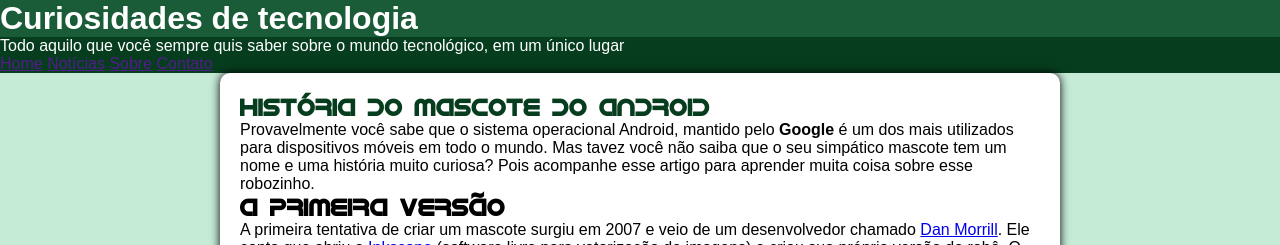
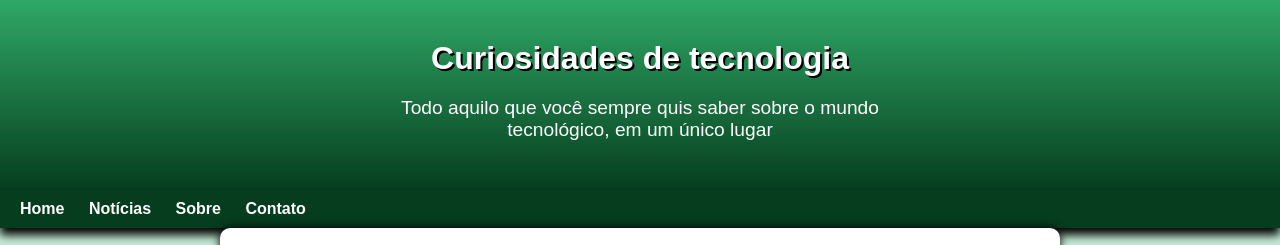
Before and after one commit to LucasFajardo-Tech/repo-htmlCss, a plain HTML site: page Exercícios/Módulo - 2/Ex006 - desafio02/android.html in a window 1280 px wide. Shown: the top 245 px of the page. Drawn offline with Linux system fonts and the light colour scheme.

Commit message:
Ex006
Updated the Ex006.
Resp: Lucas Fajardo - Ref:#000>

```diff
--- a/Exercícios/Módulo - 2/Ex006 - desafio02/estilo/style.css
+++ b/Exercícios/Módulo - 2/Ex006 - desafio02/estilo/style.css
@@ -34,13 +34,41 @@
     font-family: var(--fonte-padrao);
 }
 
+header{
+    background-color: var(--cor4);
+    min-height: 150px;
+    text-align: center;
+    padding-top: 40px;
+    background-image: linear-gradient(to bottom, var(--cor3),var(--cor5));
+}
+
 header p{
     color: white;
-    background-color: var(--cor5);
+    font-size: 1.2em;
+    max-width: 500px;
+    margin: auto;
+    padding-right: 10px;
+    padding-left: 10px;
 }
 
 nav {
     background-color: var(--cor5);
+    padding: 10px;
+    box-shadow: 0px 7px 9px black;
+
+}
+
+nav > a{
+    color: white;
+    padding: 10px;
+    text-decoration: none;
+    font-weight: bold;
+    transition-duration: .5s;
+}
+
+nav > a:hover{
+    background-color: var(--cor3);
+    color: var(--cor5);
 }
 
 main{
@@ -68,8 +96,9 @@
 
 header h1{
     color: white;
-    font-family: var(--fonte-padrao);
-    background-color: var(--cor4);
+    font-family: var(--fonte-padrao);;
+    margin-bottom: 20px;
+    text-shadow: 2px 2px 0px black;
 
 }
 main h1{
```
